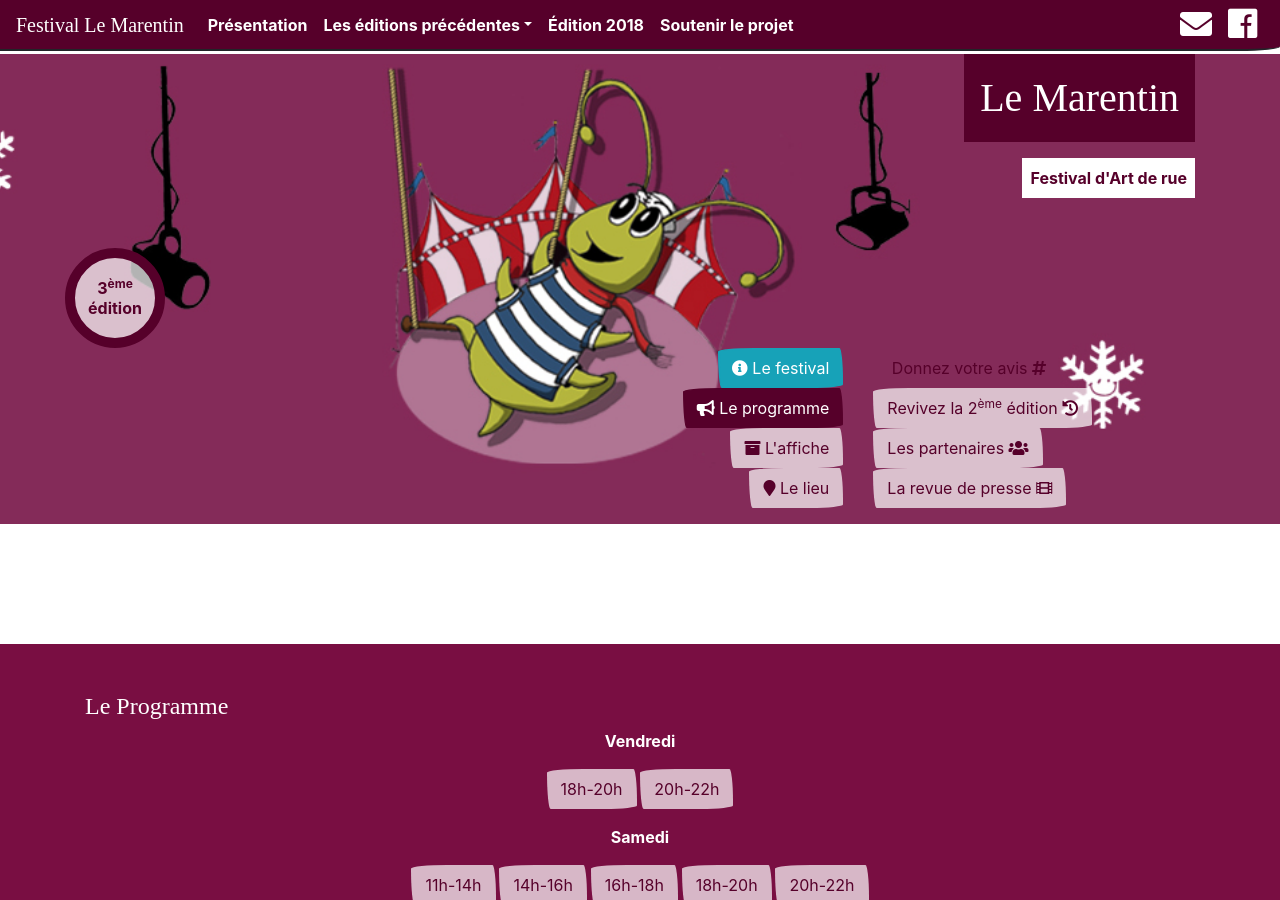
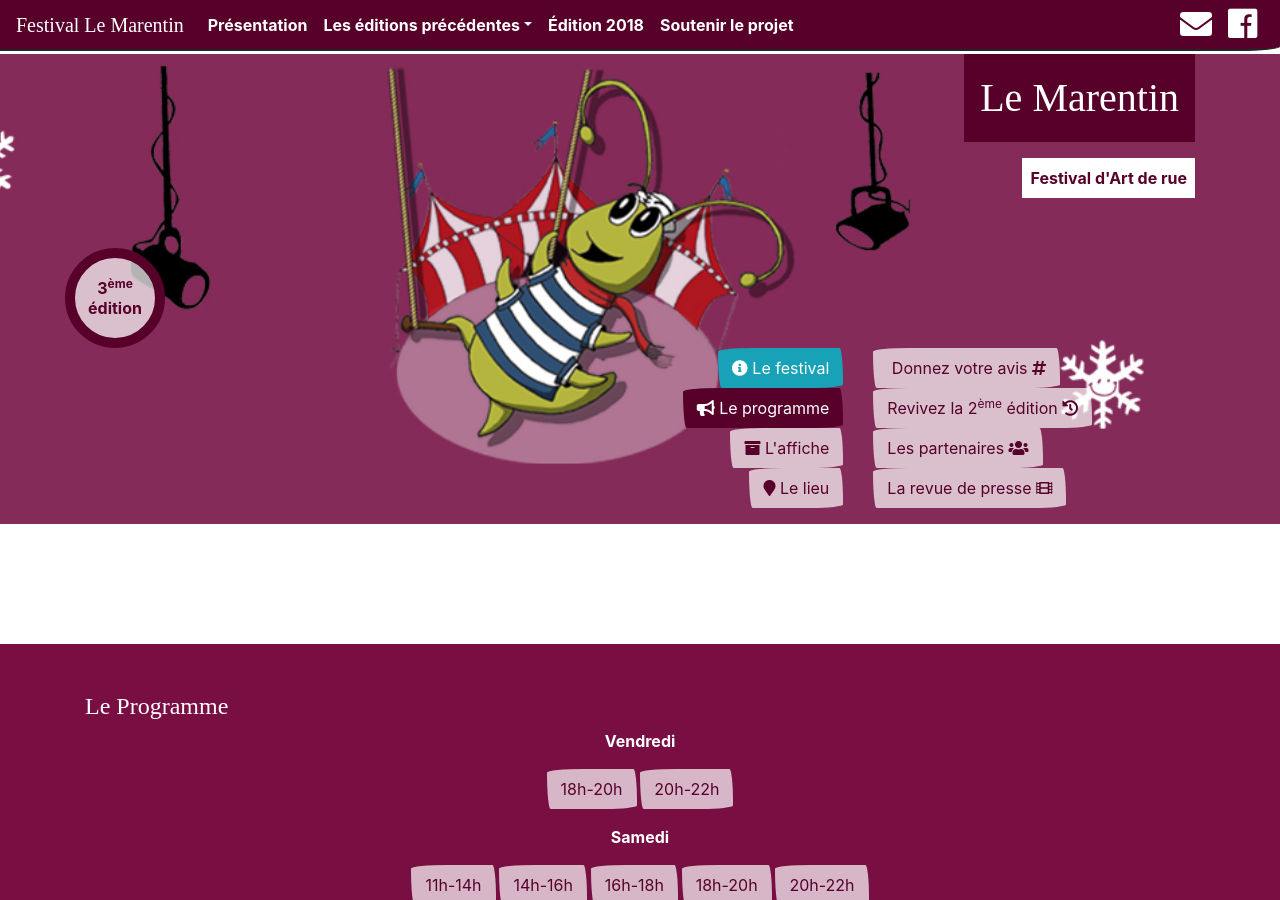
Before and after one commit to tibodut/marentin, a Jekyll site: the page built from edition-2018.html, in a window 1280 px wide and 900 px high. Built offline with Jekyll 4.4.1, drawn with Linux system fonts in a browser that asks for light colours; nearby versions of some CDN libraries; some web fonts are replaced.

Commit message:
Update edition-2018.html

```diff
--- a/edition-2018.html
+++ b/edition-2018.html
@@ -28,7 +28,7 @@
             </div>
             <div class="col-sm-4">
                 <p style="line-height: 2em;">
-                    <a class="btn btn-default" href="https://www.facebook.com/events/361946424138220/" target="_blank" role="button" style="background:rgba(59,89,152,1) text:light"><span class="fa fa-facebook-official" aria-hidden="true"></span> Donnez votre avis <span class="fa fa-hashtag" aria-hidden="true"></span></a><br />
+                    <a class="btn btn-default" href="https://www.facebook.com/events/361946424138220/" target="_blank" role="button" style="background:rgba(255,255,255,.7)"><span class="fa fa-facebook-official" aria-hidden="true"></span> Donnez votre avis <span class="fa fa-hashtag" aria-hidden="true"></span></a><br />
                     <a class="btn btn-default" href="{{site.baseurl}}/edition-2016" target="_blank" role="button" style="background:rgba(255,255,255,.7)"> Revivez la 2<sup>ème</sup> édition <span class="fa fa-history" aria-hidden="true"></span></a><br />
                     <a class="btn btn-default" href="#partenaires" role="button" style="background:rgba(255,255,255,.7)"> Les partenaires <span class="fa fa-users"></span></a><br />
                     <a class="btn btn-default" href="#revue-de-presse" role="button" style="background:rgba(255,255,255,.7)"> La revue de presse <span class="fa fa-film"></span></a></p>
@@ -67,7 +67,8 @@
     header='Marché de Noël de l’APE'
      img_url=img_url
     body='<p>L’Association des Parents d’Élèves de Saint Servais organise un marché de Noël <br />  <br />
- <a class="btn btn-default" role="button" style="background:rgba(59,89,152,1) text:rgba(255,255,255,1)" href="http://www.facebook.com/APE-école-de-Saint-Servais-1235766026479687/"> Page facebook</a> </p>'
+<a class="btn btn-info" href="href="http://www.facebook.com/APE-école-de-Saint-Servais-1235766026479687/" role="button">Page facebook</a>
+</a> </p>'
 
 %}
 
```
